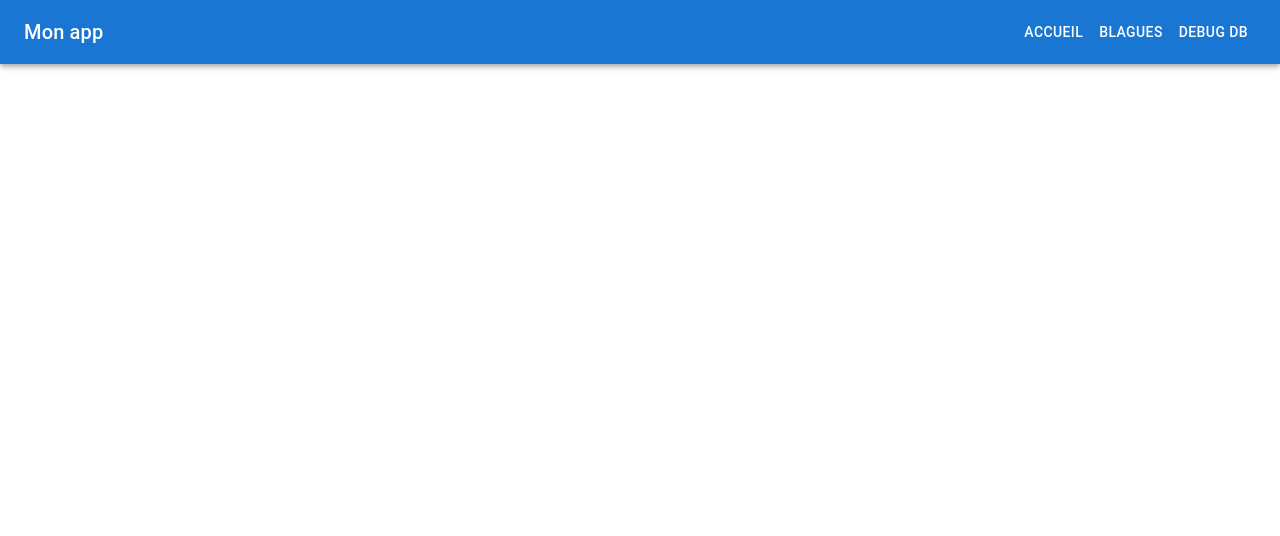
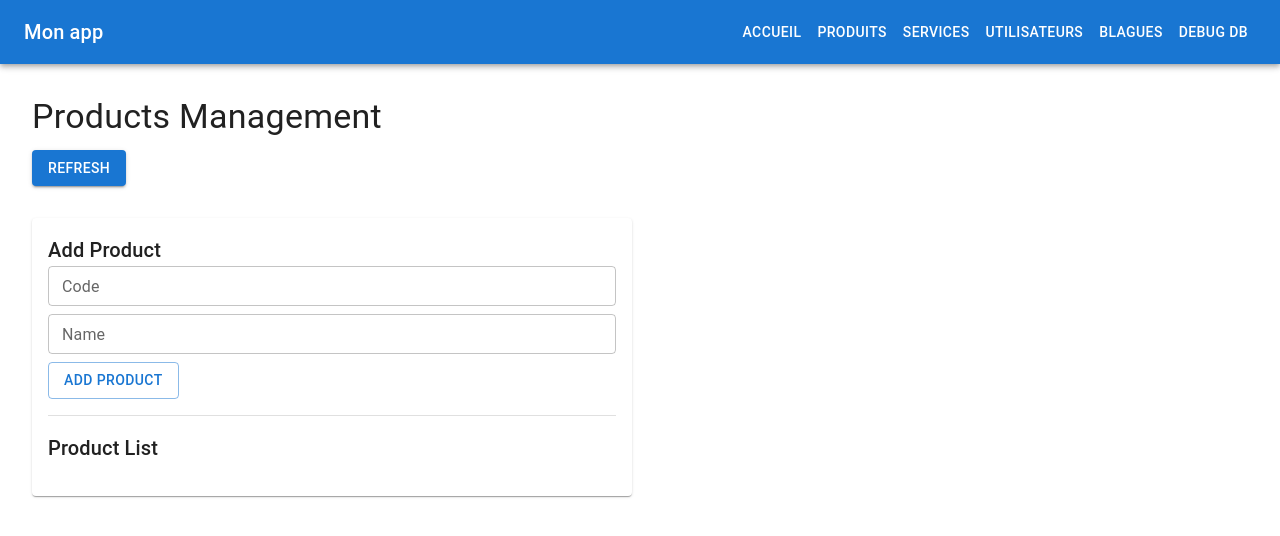
Before and after one commit to EmpiDev/back-office-electron, a React (Vite) app in the folder renderer/: page /products in a window 1280 px wide. Shown: the top 536 px of the page. Built offline with nearby package versions, Linux system fonts and the light colour scheme.

Commit message:
Add product, service, and user management pages with navigation updates

```diff
--- a/renderer/src/App.tsx
+++ b/renderer/src/App.tsx
@@ -5,6 +5,9 @@ import { useState } from 'react'
 import { useTranslation } from 'react-i18next'
 import JokesPage from '@/modules/jokes/pages/JokesPage'
 import DebugPage from '@/modules/debug/pages/DebugPage'
+import ProductsPage from '@/modules/products/pages/ProductsPage'
+import ServicesPage from '@/modules/services/pages/ServicesPage'
+import UsersPage from '@/modules/users/pages/UsersPage'
 import appConfig from '@/config/appConfig'
 
 function HomePage() {
@@ -54,6 +57,15 @@ function App() {
           <Button color="inherit" component={Link} to="/">
             {t('app.nav.home')}
           </Button>
+          <Button color="inherit" component={Link} to="/products">
+            {t('app.nav.products')}
+          </Button>
+          <Button color="inherit" component={Link} to="/services">
+            {t('app.nav.services')}
+          </Button>
+          <Button color="inherit" component={Link} to="/users">
+            {t('app.nav.users')}
+          </Button>
           <Button color="inherit" component={Link} to="/jokes">
             {t('app.nav.jokes')}
           </Button>
@@ -73,6 +85,9 @@ function App() {
       >
         <Routes>
           <Route path="/" element={<HomePage />} />
+          <Route path="/products" element={<ProductsPage />} />
+          <Route path="/services" element={<ServicesPage />} />
+          <Route path="/users" element={<UsersPage />} />
           <Route path="/jokes" element={<JokesPage />} />
           <Route path="/debug" element={<DebugPage />} />
         </Routes>
--- a/renderer/src/locales/en.json
+++ b/renderer/src/locales/en.json
@@ -3,7 +3,10 @@
     "title": "My Electron App",
     "nav": {
       "home": "Home",
-      "jokes": "Jokes"
+      "jokes": "Jokes",
+      "products": "Products",
+      "services": "Services",
+      "users": "Users"
     }
   },
   "home": {
--- a/renderer/src/locales/fr.json
+++ b/renderer/src/locales/fr.json
@@ -3,7 +3,10 @@
     "title": "Mon App Electron",
     "nav": {
       "home": "Accueil",
-      "jokes": "Blagues"
+      "jokes": "Blagues",
+      "products": "Produits",
+      "services": "Services",
+      "users": "Utilisateurs"
     }
   },
   "home": {
--- /dev/null
+++ b/renderer/src/modules/products/pages/ProductsPage.tsx
@@ -0,0 +1,67 @@
+import React, { useEffect, useState } from 'react';
+import { Box, Typography, Button, TextField, Paper, Divider } from '@mui/material';
+
+export default function ProductsPage() {
+    const [products, setProducts] = useState<any[]>([]);
+    const [newProduct, setNewProduct] = useState({ code: '', name: '', description: '', target_segment: '', is_highlighted: false });
+
+    useEffect(() => {
+        loadData();
+    }, []);
+
+    const loadData = async () => {
+        const p = await window.electronApi.getProducts();
+        setProducts(p);
+    };
+
+    const handleCreateProduct = async () => {
+        await window.electronApi.createProduct(newProduct);
+        setNewProduct({ ...newProduct, code: '', name: '' });
+        loadData();
+    };
+
+    const handleDeleteProduct = async (id: number) => {
+        await window.electronApi.deleteProduct(id);
+        loadData();
+    };
+
+    return (
+        <Box sx={{ p: 4 }}>
+            <Typography variant="h4" gutterBottom>Products Management</Typography>
+            <Button variant="contained" onClick={loadData} sx={{ mb: 4 }}>Refresh</Button>
+
+            <Paper sx={{ p: 2, maxWidth: 600 }}>
+                <Typography variant="h6">Add Product</Typography>
+                <Box sx={{ mb: 2 }}>
+                    <TextField
+                        size="small"
+                        label="Code"
+                        value={newProduct.code}
+                        onChange={e => setNewProduct({ ...newProduct, code: e.target.value })}
+                        fullWidth
+                        sx={{ mb: 1 }}
+                    />
+                    <TextField
+                        size="small"
+                        label="Name"
+                        value={newProduct.name}
+                        onChange={e => setNewProduct({ ...newProduct, name: e.target.value })}
+                        fullWidth
+                        sx={{ mb: 1 }}
+                    />
+                    <Button variant="outlined" onClick={handleCreateProduct}>Add Product</Button>
+                </Box>
+                <Divider sx={{ mb: 2 }} />
+                <Typography variant="h6" sx={{ mb: 2 }}>Product List</Typography>
+                {products.map(p => (
+                    <Box key={p.id} sx={{ mb: 1, borderBottom: '1px solid #eee', pb: 1 }}>
+                        <Box sx={{ display: 'flex', alignItems: 'center', justifyContent: 'space-between' }}>
+                            <Typography variant="subtitle2">{p.name} ({p.code})</Typography>
+                            <Button size="small" color="error" onClick={() => handleDeleteProduct(p.id)}>Delete</Button>
+                        </Box>
+                    </Box>
+                ))}
+            </Paper>
+        </Box>
+    );
+}
--- /dev/null
+++ b/renderer/src/modules/services/pages/ServicesPage.tsx
@@ -0,0 +1,67 @@
+import React, { useEffect, useState } from 'react';
+import { Box, Typography, Button, TextField, Paper, Divider } from '@mui/material';
+
+export default function ServicesPage() {
+    const [services, setServices] = useState<any[]>([]);
+    const [newService, setNewService] = useState({ code: '', name: '', description: '', category_id: null });
+
+    useEffect(() => {
+        loadData();
+    }, []);
+
+    const loadData = async () => {
+        const s = await window.electronApi.getServices();
+        setServices(s);
+    };
+
+    const handleCreateService = async () => {
+        await window.electronApi.createService(newService);
+        setNewService({ ...newService, code: '', name: '' });
+        loadData();
+    };
+
+    const handleDeleteService = async (id: number) => {
+        await window.electronApi.deleteService(id);
+        loadData();
+    };
+
+    return (
+        <Box sx={{ p: 4 }}>
+            <Typography variant="h4" gutterBottom>Services Management</Typography>
+            <Button variant="contained" onClick={loadData} sx={{ mb: 4 }}>Refresh</Button>
+
+            <Paper sx={{ p: 2, maxWidth: 600 }}>
+                <Typography variant="h6">Add Service</Typography>
+                <Box sx={{ mb: 2 }}>
+                    <TextField
+                        size="small"
+                        label="Code"
+                        value={newService.code}
+                        onChange={e => setNewService({ ...newService, code: e.target.value })}
+                        fullWidth
+                        sx={{ mb: 1 }}
+                    />
+                    <TextField
+                        size="small"
+                        label="Name"
+                        value={newService.name}
+                        onChange={e => setNewService({ ...newService, name: e.target.value })}
+                        fullWidth
+                        sx={{ mb: 1 }}
+                    />
+                    <Button variant="outlined" onClick={handleCreateService}>Add Service</Button>
+                </Box>
+                <Divider sx={{ mb: 2 }} />
+                <Typography variant="h6" sx={{ mb: 2 }}>Service List</Typography>
+                {services.map(s => (
+                    <Box key={s.id} sx={{ mb: 1, borderBottom: '1px solid #eee', pb: 1 }}>
+                        <Box sx={{ display: 'flex', alignItems: 'center', justifyContent: 'space-between' }}>
+                            <Typography variant="subtitle2">{s.name} ({s.code})</Typography>
+                            <Button size="small" color="error" onClick={() => handleDeleteService(s.id)}>Delete</Button>
+                        </Box>
+                    </Box>
+                ))}
+            </Paper>
+        </Box>
+    );
+}
--- /dev/null
+++ b/renderer/src/modules/users/pages/UsersPage.tsx
@@ -0,0 +1,59 @@
+import React, { useEffect, useState } from 'react';
+import { Box, Typography, Button, TextField, Paper, Divider } from '@mui/material';
+
+export default function UsersPage() {
+    const [users, setUsers] = useState<any[]>([]);
+    const [newUser, setNewUser] = useState({ username: '', password_hash: '123456', role: 'user' });
+
+    useEffect(() => {
+        loadData();
+    }, []);
+
+    const loadData = async () => {
+        const u = await window.electronApi.getUsers();
+        setUsers(u);
+    };
+
+    const handleCreateUser = async () => {
+        await window.electronApi.createUser(newUser);
+        setNewUser({ ...newUser, username: '' });
+        loadData();
+    };
+
+    const handleDeleteUser = async (id: number) => {
+        await window.electronApi.deleteUser(id);
+        loadData();
+    };
+
+    return (
+        <Box sx={{ p: 4 }}>
+            <Typography variant="h4" gutterBottom>Users Management</Typography>
+            <Button variant="contained" onClick={loadData} sx={{ mb: 4 }}>Refresh</Button>
+
+            <Paper sx={{ p: 2, maxWidth: 600 }}>
+                <Typography variant="h6">Add User</Typography>
+                <Box sx={{ mb: 2 }}>
+                    <TextField
+                        size="small"
+                        label="Username"
+                        value={newUser.username}
+                        onChange={e => setNewUser({ ...newUser, username: e.target.value })}
+                        fullWidth
+                        sx={{ mb: 1 }}
+                    />
+                    <Button variant="outlined" onClick={handleCreateUser}>Add User</Button>
+                </Box>
+                <Divider sx={{ mb: 2 }} />
+                <Typography variant="h6" sx={{ mb: 2 }}>User List</Typography>
+                {users.map(u => (
+                    <Box key={u.id} sx={{ mb: 1, borderBottom: '1px solid #eee', pb: 1 }}>
+                        <Box sx={{ display: 'flex', alignItems: 'center', justifyContent: 'space-between' }}>
+                            <Typography variant="subtitle2">{u.username} ({u.role})</Typography>
+                            <Button size="small" color="error" onClick={() => handleDeleteUser(u.id)}>Delete</Button>
+                        </Box>
+                    </Box>
+                ))}
+            </Paper>
+        </Box>
+    );
+}
```
